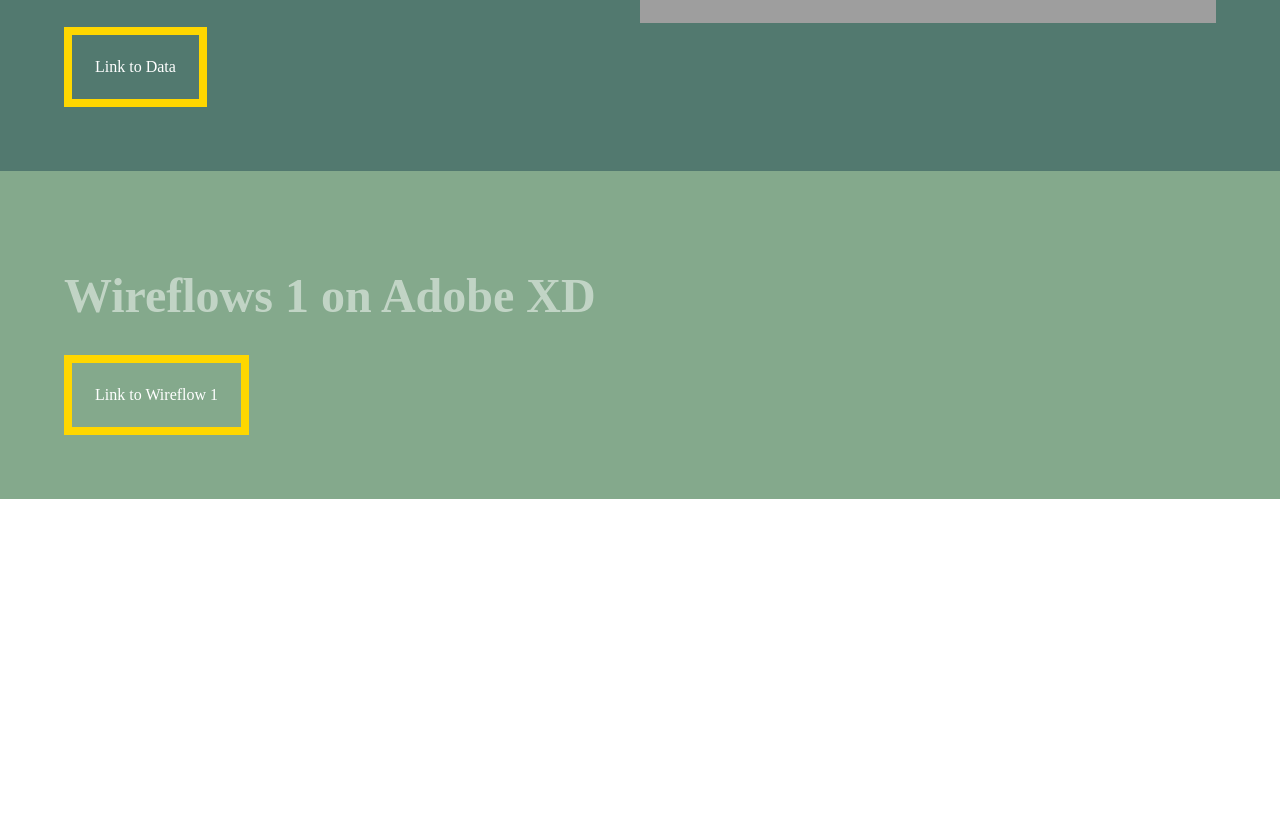
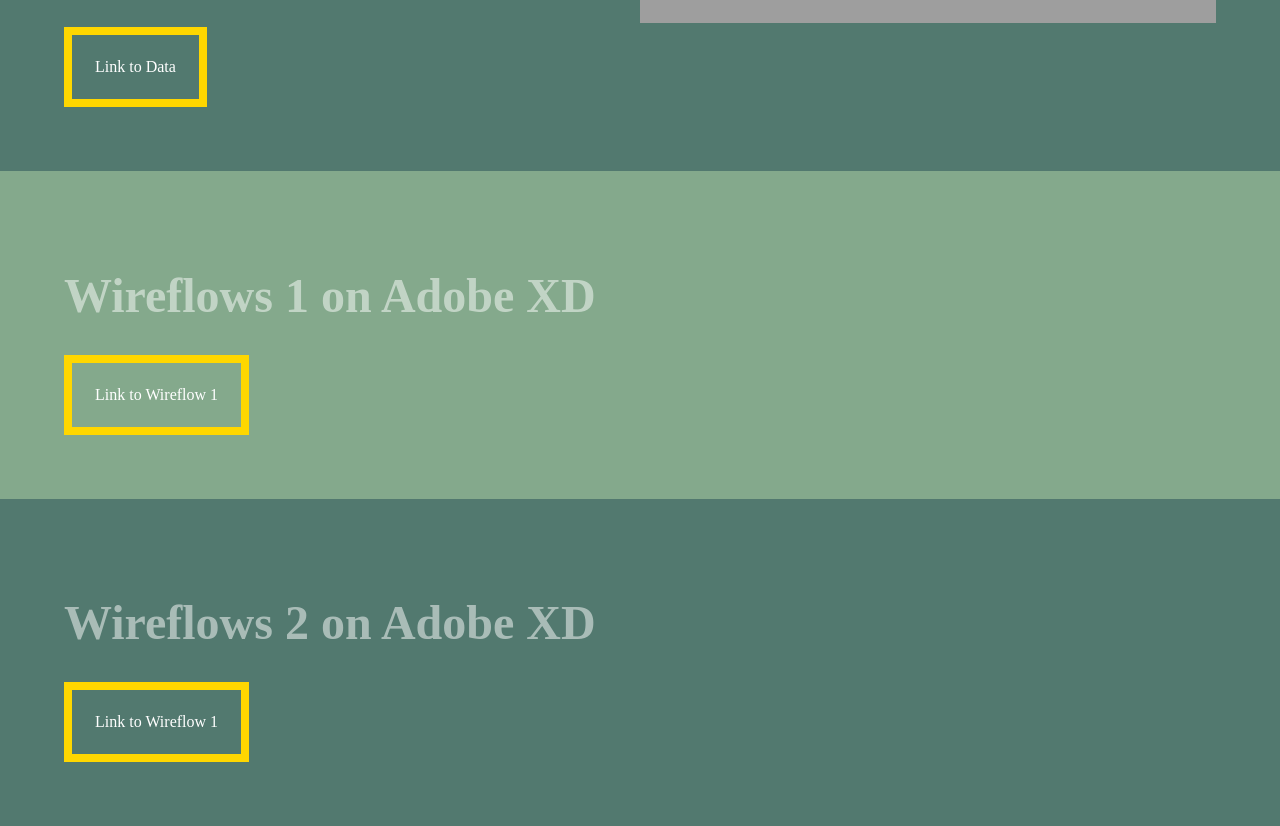
Before and after one commit to kumeda18/Studio-Interaction-, a plain HTML site: page pages/project2.html in a window 1280 px wide. Shown: the part 1928-2754 px from the top of the page. Before the commit the page ends 2427 px from the top, so only its background shows below. Drawn offline with Linux system fonts and the light colour scheme; grey boxes are pictures that could not be loaded; a web font is replaced by a local one.

Commit message:
Add files via upload

```diff
--- a/pages/project2.html
+++ b/pages/project2.html
@@ -96,6 +96,11 @@
 		<h1>Wireflows 1 on Adobe XD</h1>
 		<a href="https://xd.adobe.com/view/acd89d72-7780-4351-69c5-0d458859c9e8-dae9/" target="new">Link to Wireflow 1</a>
 		</div>
+
+		<div class="content" id="four">
+		<h1>Wireflows 2 on Adobe XD</h1>
+		<a href="https://xd.adobe.com/view/c0a3ff50-62c9-4327-43ec-27f720ba769f-b692/" target="new">Link to Wireflow 1</a>
+		</div>
 </body>
 </html>
 </body>
```
